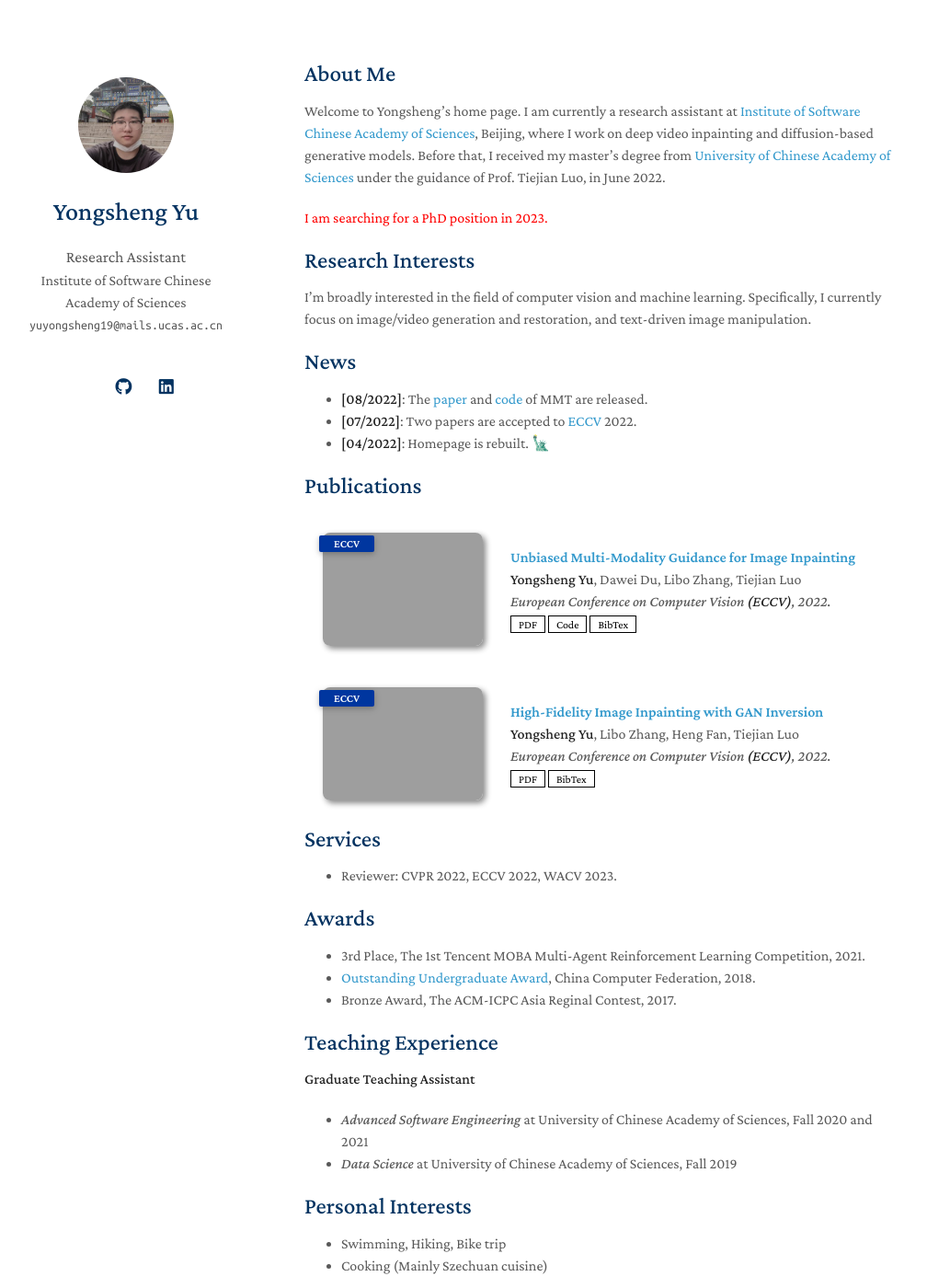
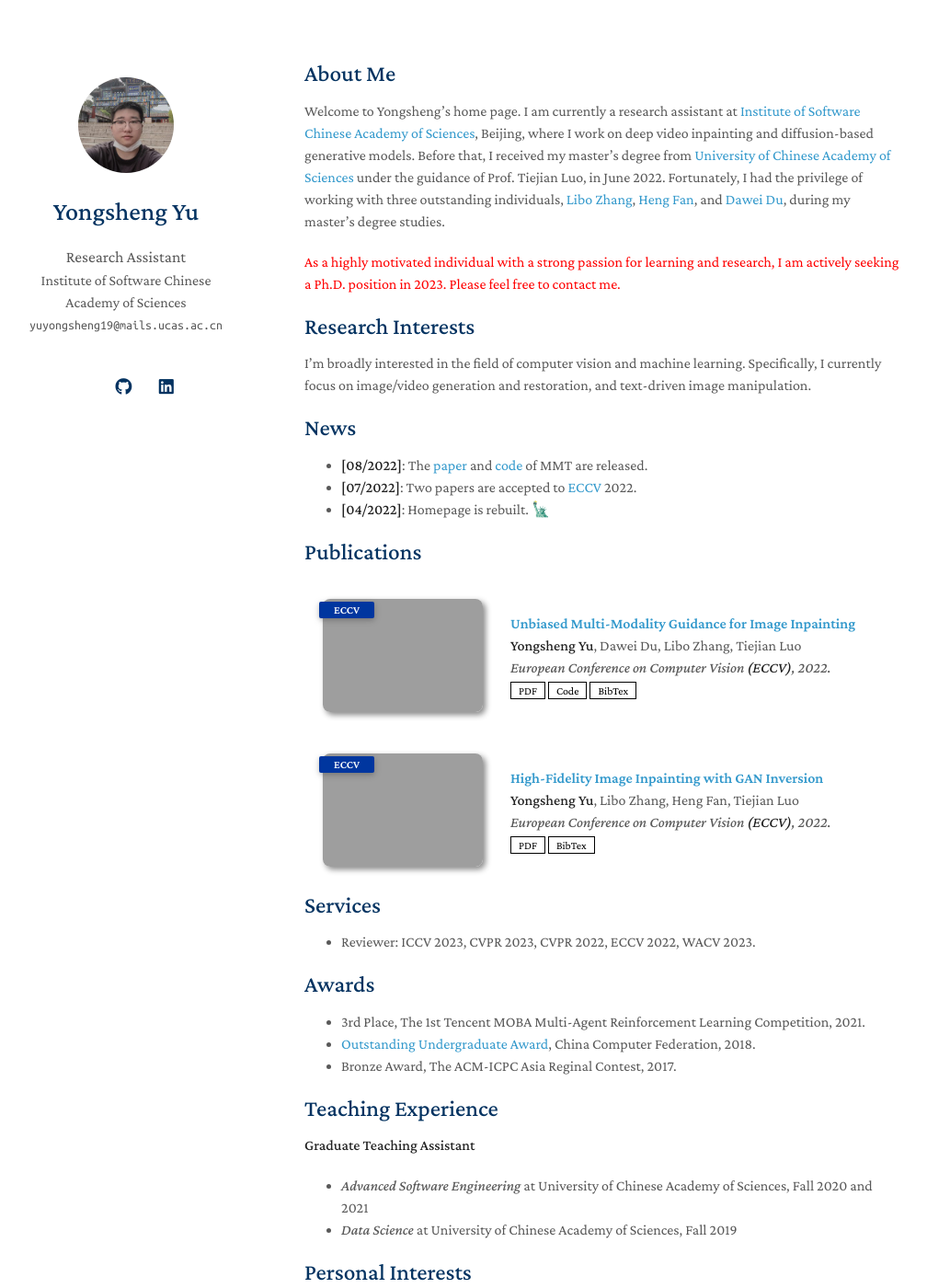
Before and after one commit to yeates/yeates.github.io, a Jekyll site: the page built from index.md, in a window 1280 px wide and 1400 px high. Shown: the whole window at 92% size, without its empty margins (139-1147 px from the left). Built offline with Jekyll 4.4.1, drawn with Linux system fonts in a browser that asks for light colours; nearby versions of some CDN libraries; a style sheet for code colours, icons or effects is not loaded; our own code applies the rules of GitHub Pages for plain Markdown files; grey boxes are pictures that could not be loaded.

Commit message:
update review service

```diff
--- a/index.md
+++ b/index.md
@@ -4,9 +4,9 @@ layout: homepage
 
 ## About Me
 
-Welcome to Yongsheng's home page. I am currently a research assistant at [Institute of Software Chinese Academy of Sciences](http://english.is.cas.cn/), Beijing, where I work on deep video inpainting and diffusion-based generative models. Before that, I received my master's degree from [University of Chinese Academy of Sciences](https://english.ucas.ac.cn/) under the guidance of Prof. Tiejian Luo, in June 2022.
+Welcome to Yongsheng's home page. I am currently a research assistant at [Institute of Software Chinese Academy of Sciences](http://english.is.cas.cn/), Beijing, where I work on deep video inpainting and diffusion-based generative models. Before that, I received my master's degree from [University of Chinese Academy of Sciences](https://english.ucas.ac.cn/) under the guidance of Prof. Tiejian Luo, in June 2022. Fortunately, I had the privilege of working with three outstanding individuals, [Libo Zhang](https://isrc.iscas.ac.cn/zhanglibo/), [Heng Fan](https://hengfan2010.github.io/), and [Dawei Du](https://sites.google.com/view/daweidu), during my master's degree studies.
 
-<p style='color:red'>I am searching for a PhD position in 2023.</p>
+<p style='color:red'>As a highly motivated individual with a strong passion for learning and research, I am actively seeking a Ph.D. position in 2023. Please feel free to contact me.</p>
 
 ## Research Interests
 
@@ -72,7 +72,7 @@ I'm broadly interested in the field of computer vision and machine learning. Spe
 
 ## Services
 
-- Reviewer: CVPR 2022, ECCV 2022, WACV 2023.
+- Reviewer: ICCV 2023, CVPR 2023, CVPR 2022, ECCV 2022, WACV 2023.
 
 ## Awards
 
```
